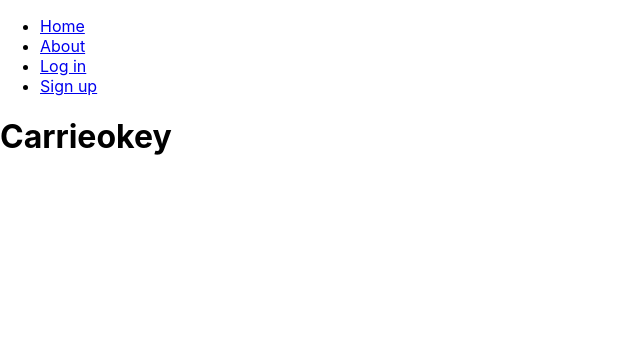
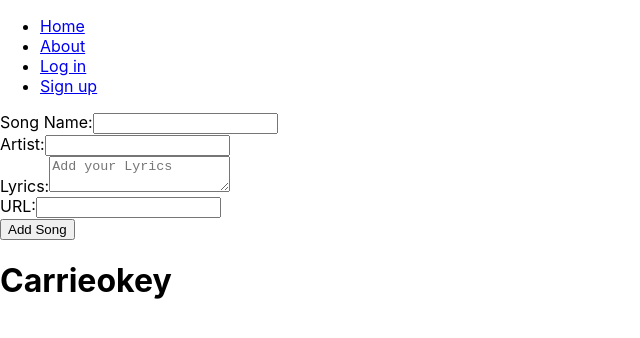
Before and after one commit to trungpham10/CarrieOKey, a React (Create React App) app in the folder CO_Front_End/carrieokey/: page / in a window 1280 px wide. Shown: the top 338 px of the page, without its empty margins (0-640 px from the left). Built offline with nearby package versions, Linux system fonts and the light colour scheme.

Commit message:
new form

```diff
--- a/CO_Front_End/carrieokey/src/App.js
+++ b/CO_Front_End/carrieokey/src/App.js
@@ -5,6 +5,7 @@ import Home from "./components/Home";
 import About from "./components/About";
 import Login from "./components/Login";
 import Signup from "./components/Signup";
+import NewSongForm from './components/NewSongForm'
 
 let baseUrl = 'http://localhost:3000'
 
@@ -14,9 +15,8 @@ export default class App extends Component {
     super(props)
     this.state = {
       songName: [],
-      artist: String ,
-      lyrics: String ,
-      url: String
+      artist: String,
+      lyrics: String,
     }
   }
 
@@ -24,6 +24,7 @@ export default class App extends Component {
     return (
       <Router>
         <NavBar />
+        <NewSongForm/>
         <div className="App">
           <Switch>
             <Route exact path="/" component={Home} />
--- a/CO_Front_End/carrieokey/src/components/NewSongForm.jsx
+++ b/CO_Front_End/carrieokey/src/components/NewSongForm.jsx
@@ -13,9 +13,29 @@ export default class NewSongForm extends Component {
 
     render() {
         return (
-            <div>
+            <form>
+                <label htmlFor= "songName">Song Name:</label>
 
-            </div>
+                <input type="text" id="name"></input><br></br>
+
+                <label htmlFor= "artist">Artist:</label>
+
+                <input type="text" id="name"></input><br></br>
+
+                <label htmlFor= "lyrics">Lyrics:</label>
+
+                <textarea placeholder= "Add your Lyrics"></textarea><br></br>
+
+                <label htmlFor= "urlLink">URL:</label>
+
+                <input type="text" id="name"></input><br></br>
+
+                <input type="submit" value="Add Song"/>
+
+
+            </form>
+
+
         )
     }
 }
```
